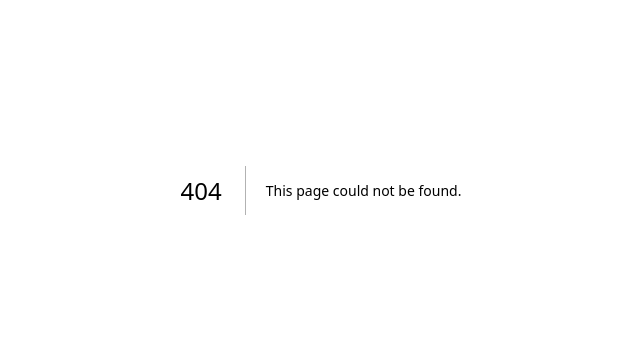
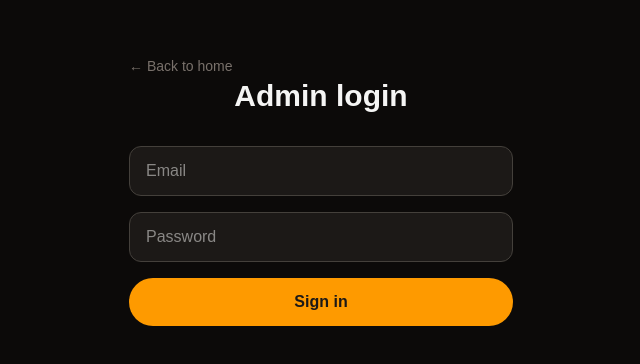
Before and after one commit to ti6xuk1y12el44/poncha-index, a Next.js app: page /admin/login in a window 1280 px wide. Before the commit this address had no page. Shown: the part 210-574 px from the top of the page, without its empty margins (319-959 px from the left). Built offline with nearby package versions, Linux system fonts and the light colour scheme; no server answers.

Commit message:
admin login for security and some tests

```diff
--- /dev/null
+++ b/app/admin/login/page.js
@@ -0,0 +1,44 @@
+'use client'
+
+import { useState } from 'react'
+import { supabase } from '../../lib/supabase'
+
+export default function LoginPage() {
+  const [email, setEmail] = useState('')
+  const [password, setPassword] = useState('')
+  const [error, setError] = useState('')
+  const [loading, setLoading] = useState(false)
+
+  async function handleLogin() {
+    setLoading(true)
+    setError('')
+    const { error } = await supabase.auth.signInWithPassword({ email, password })
+    setLoading(false)
+    if (error) {
+      setError(error.message)
+    } else {
+      window.location.href = '/admin'
+    }
+  }
+
+  return (
+    <main className="min-h-screen bg-stone-950 text-stone-100 flex items-center justify-center px-6">
+      <div className="w-full max-w-sm">
+        <a href="/" className="text-stone-500 text-sm hover:text-amber-400">
+            ← Back to home
+          </a>
+        <h1 className="text-3xl font-bold text-center">Admin login</h1>
+        <div className="mt-8 space-y-4">
+          <input type="email" placeholder="Email" value={email} onChange={e => setEmail(e.target.value)} className="w-full bg-stone-900 border border-stone-700 rounded-xl px-4 py-3" />
+          <input type="password" placeholder="Password" value={password} onChange={e => setPassword(e.target.value)} className="w-full bg-stone-900 border border-stone-700 rounded-xl px-4 py-3" />
+          {error && <p className="text-red-400 text-sm">{error}</p>}
+          <button onClick={handleLogin} disabled={loading} className="w-full bg-amber-500 text-stone-900 py-3 rounded-full font-semibold hover:bg-amber-400 disabled:opacity-50">
+            {loading ? 'Signing in...' : 'Sign in'}
+          </button>
+        </div>
+      </div>
+      <div>
+      </div>
+    </main>
+  )
+}
--- a/app/admin/page.js
+++ b/app/admin/page.js
@@ -6,6 +6,7 @@ import { supabase } from '../lib/supabase'
 export default function AdminPage() {
   const [submissions, setSubmissions] = useState([])
   const [loading, setLoading] = useState(true)
+  const [authChecked, setAuthChecked] = useState(false)
 
   async function loadSubmissions() {
     setLoading(true)
@@ -19,17 +20,24 @@ export default function AdminPage() {
   }
 
   useEffect(() => {
-    loadSubmissions()
+    async function checkAuth() {
+      const { data: { session } } = await supabase.auth.getSession()
+      if (!session) {
+        window.location.href = '/admin/login'
+      } else {
+        setAuthChecked(true)
+        loadSubmissions()
+      }
+    }
+    checkAuth()
   }, [])
 
   async function approve(sub) {
-    // marca a submissão como aprovada
     await supabase
       .from('price_submissions')
       .update({ moderation_status: 'approved' })
       .eq('id', sub.id)
 
-    // atualiza ou cria o preço actual deste venue + tipo de poncha
     await supabase
       .from('price_current')
       .upsert({
@@ -51,10 +59,27 @@ export default function AdminPage() {
     loadSubmissions()
   }
 
+  async function logout() {
+    await supabase.auth.signOut()
+    window.location.href = '/admin/login'
+  }
+
+  if (!authChecked) {
+    return (
+      <main className="min-h-screen bg-stone-950 text-stone-100 flex items-center justify-center">
+        <p className="text-stone-500">Checking access...</p>
+      </main>
+    )
+  }
+
   return (
     <main className="min-h-screen bg-stone-950 text-stone-100 px-6 py-12">
       <div className="max-w-4xl mx-auto">
-        <a href="/" className="text-stone-500 text-sm hover:text-amber-400">← Back to home</a>
+        <div className="flex justify-between items-center">
+          <a href="/" className="text-stone-500 text-sm hover:text-amber-400">← Back to home</a>
+          <button onClick={logout} className="text-stone-500 text-sm hover:text-amber-400">Sign out</button>
+        </div>
+
         <h1 className="text-4xl font-bold mt-4">Admin — pending submissions</h1>
         <p className="text-stone-400 mt-2">Review and approve community price submissions.</p>
 
--- a/app/submit/page.js
+++ b/app/submit/page.js
@@ -69,8 +69,8 @@ export default function SubmitPage() {
           <p className="text-stone-400 mt-4">
             Your price has been submitted and is awaiting review. Once approved it will appear on the index.
           </p>
-          <a href="/" className="inline-block mt-8 bg-amber-500 text-stone-900 px-8 py-3 rounded-full font-semibold hover:bg-amber-400">
-            Back to home
+          <a href="/" className="text-stone-500 text-sm hover:text-amber-400">
+            ← Back to home
           </a>
         </div>
       </main>
```
